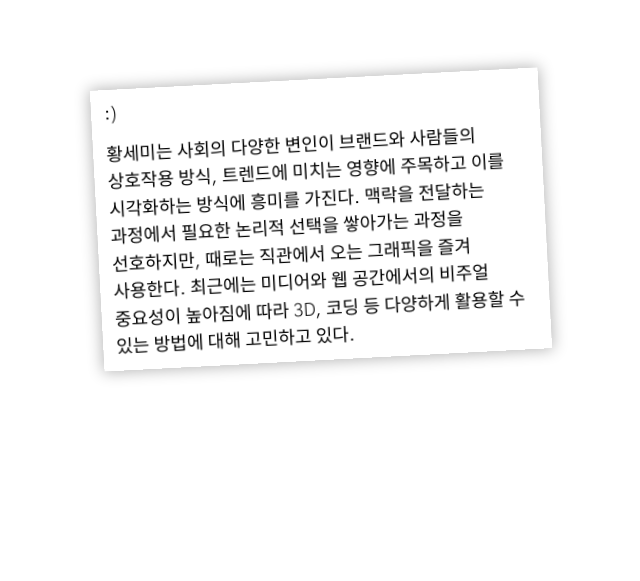
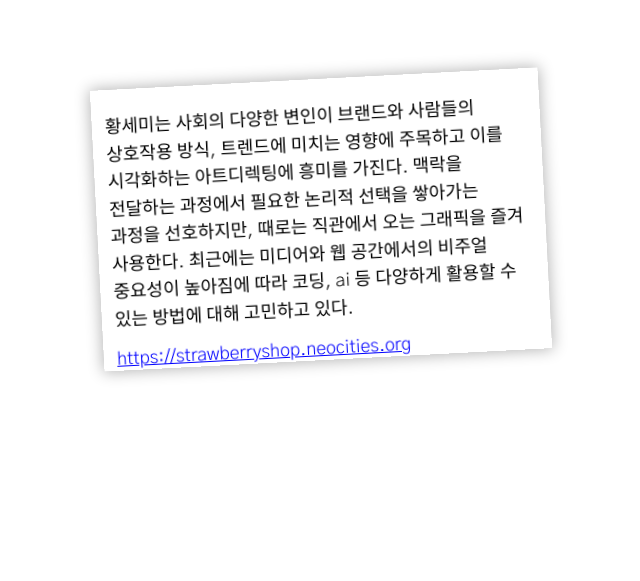
Before and after one commit to isseemii/semi, a plain HTML site: page index.html in a window 1280 px wide. Shown: the part 181-762 px from the top of the page, without its empty margins (319-959 px from the left). Drawn offline with Linux system fonts and the light colour scheme.

Commit message:
Update index.html

```diff
--- a/index.html
+++ b/index.html
@@ -21,11 +21,11 @@
 <body>
 	<div id=card>
 		<div id=container>
-			<div class=name>
+<!-- 			<div class=name>
 				:)
-			</div>
+			</div> -->
 			<div class=brief>
-				황세미는 사회의 다양한 변인이 브랜드와 사람들의 상호작용 방식, 트렌드에 미치는 영향에 주목하고 이를 시각화하는 방식에 흥미를 가진다. 맥락을 전달하는 과정에서 필요한 논리적 선택을 쌓아가는 과정을 선호하지만, 때로는 직관에서 오는 그래픽을 즐겨 사용한다. 최근에는 미디어와 웹 공간에서의 비주얼 중요성이 높아짐에 따라 3D, 코딩 등 다양하게 활용할 수 있는 방법에 대해 고민하고 있다.
+				황세미는 사회의 다양한 변인이 브랜드와 사람들의 상호작용 방식, 트렌드에 미치는 영향에 주목하고 이를 시각화하는 아트디렉팅에 흥미를 가진다. 맥락을 전달하는 과정에서 필요한 논리적 선택을 쌓아가는 과정을 선호하지만, 때로는 직관에서 오는 그래픽을 즐겨 사용한다. 최근에는 미디어와 웹 공간에서의 비주얼 중요성이 높아짐에 따라 코딩, ai 등 다양하게 활용할 수 있는 방법에 대해 고민하고 있다.
 			</div>
 			<ul class=sites>
 				<li><a href="https://strawberryshop.neocities.org" target=_blank>https://strawberryshop.neocities.org</a></li>
@@ -34,10 +34,10 @@
 				<li><a href="https://isseemii.github.io/whatsresearch/" target=_blank>https://isseemii.github.io/whatsresearch/</a></li>
 				<li><a href="https://hongiksidi.com/gs/2023/" target=_blank>https://hongiksidi.com/gs/2023/</a></li>
 			</ul>
-			<ul class="contact">
+<!-- 			<ul class="contact">
 				<li><a href="pf.pdf" target="_blank">Portfolio in PDF</a></li>
 				<li><a href="cv.pdf" target="_blank">CV in PDF</a></li>
-			</ul>
+			</ul> -->
 		</div>
 	</div>
 
```
